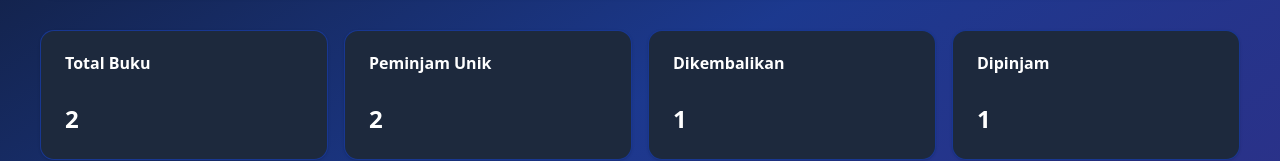
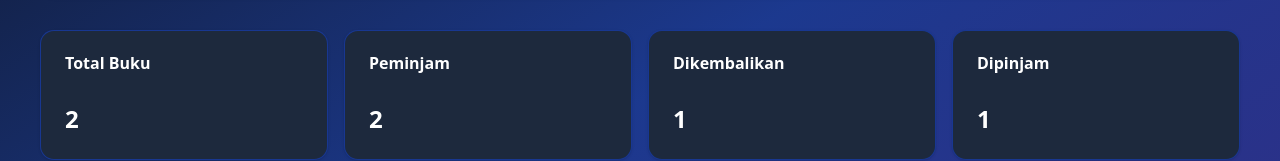
Before and after one commit to NAF-26/Peminjaman-Buku-Perpustakaan-, a Next.js app: page /dashboard in a window 1280 px wide. Shown: the part 300-461 px from the top of the page. Built offline with nearby package versions, Linux system fonts and the light colour scheme.

Commit message:
revisi dashboard

```diff
--- a/src/app/dashboard/page.tsx
+++ b/src/app/dashboard/page.tsx
@@ -127,7 +127,7 @@ export default function DashboardPage() {
         </Card>
         <Card className="bg-slate-800 border border-blue-700/50">
           <CardHeader>
-            <CardTitle className="text-white">Peminjam Unik</CardTitle>
+            <CardTitle className="text-white">Peminjam</CardTitle>
           </CardHeader>
           <CardContent className="text-2xl font-bold text-white">
             {new Set(bukuList.map((b) => b.peminjam)).size}
```
